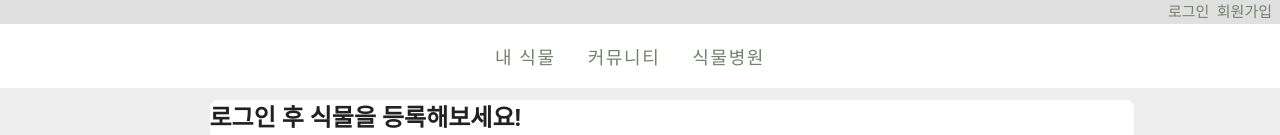
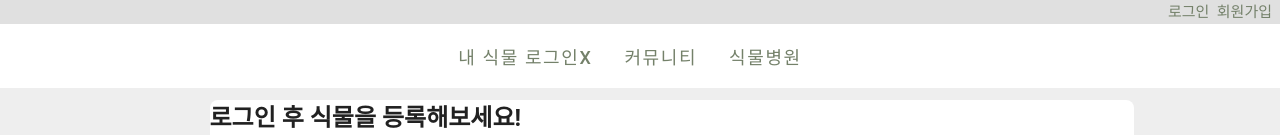
Before and after one commit to we-are-green-thumb/GreenThumb-FrontEnd, a Vue app: page / in a window 1280 px wide. Shown: the top 135 px of the page. Built offline with nearby package versions, Linux system fonts and the light colour scheme.

Commit message:
[Fix] IndexplantMain v-if 로그인 유무 수정 20211210-11:48

```diff
--- a/src/App.vue
+++ b/src/App.vue
@@ -8,8 +8,11 @@
         <!-- <v-tab v-for="link in links" :key="link">
           <router-link :to="{name: '`{{link.path}}`' }" style="text-decoration:none"  >  {{ link.title }} </router-link>
         </v-tab> -->
-        <v-tab>
-          <router-link :to="{name: 'loginform' }" style="text-decoration:none; color: hsl(94, 10%, 46%);">  내 식물 </router-link>
+        <v-tab v-if="isLogin === true">
+          <router-link :to="{name: 'IndexMyplant' }" style="text-decoration:none; color: hsl(94, 10%, 46%);">  내 식물 </router-link>
+        </v-tab>
+           <v-tab v-else>
+          <router-link :to="{name: 'loginform' }" style="text-decoration:none; color: hsl(94, 10%, 46%);">  내 식물 로그인X </router-link>
         </v-tab>
         <v-tab>
           <router-link :to="{name: 'community' }" style="text-decoration:none; color: hsl(94, 10%, 46%);"  >  커뮤니티 </router-link>
@@ -47,12 +50,16 @@
   </v-app>
 </template>
 <script>
+import { mapState } from 'vuex';
 import Header from "./components/Header.vue";
 
 export default {
   name: "app",
   components: {
     Header,
+  },
+  computed : {
+    ...mapState(["isLogin"])
   },
   data: () => ({
   }),
```
